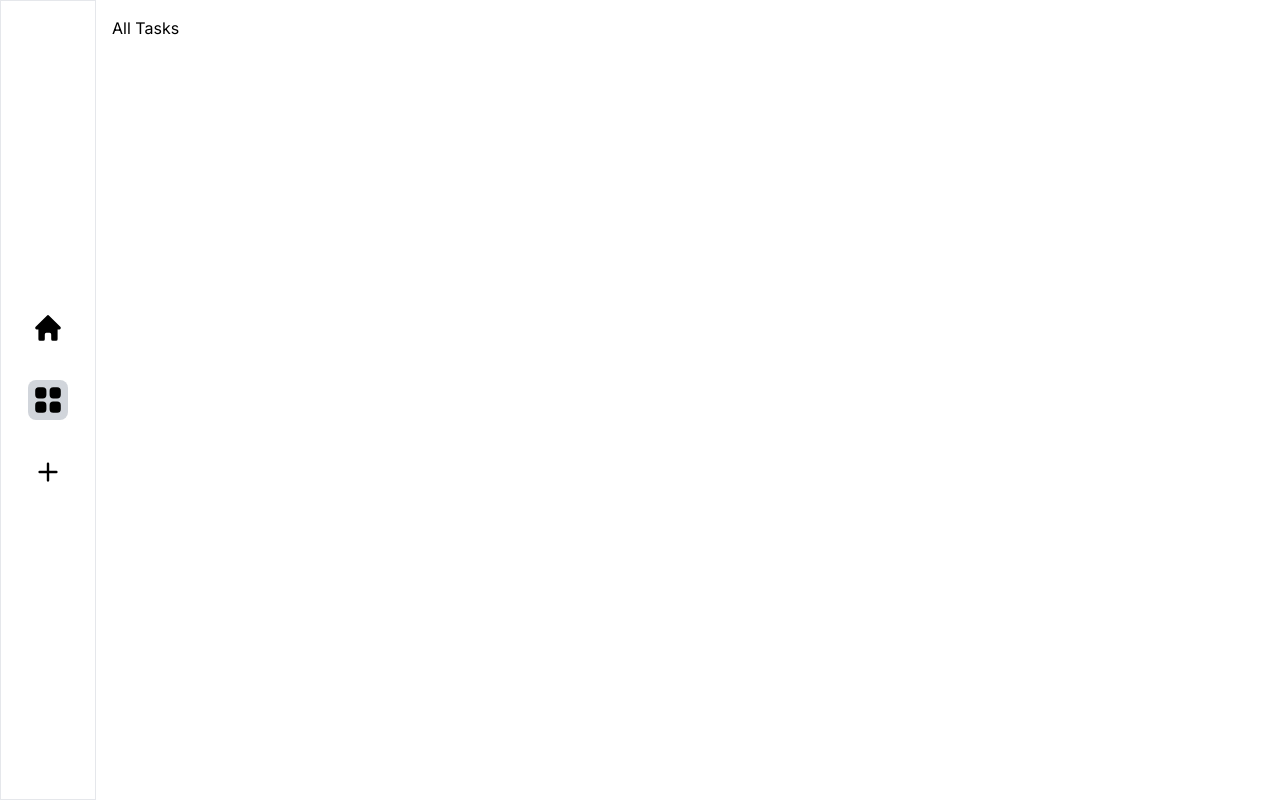
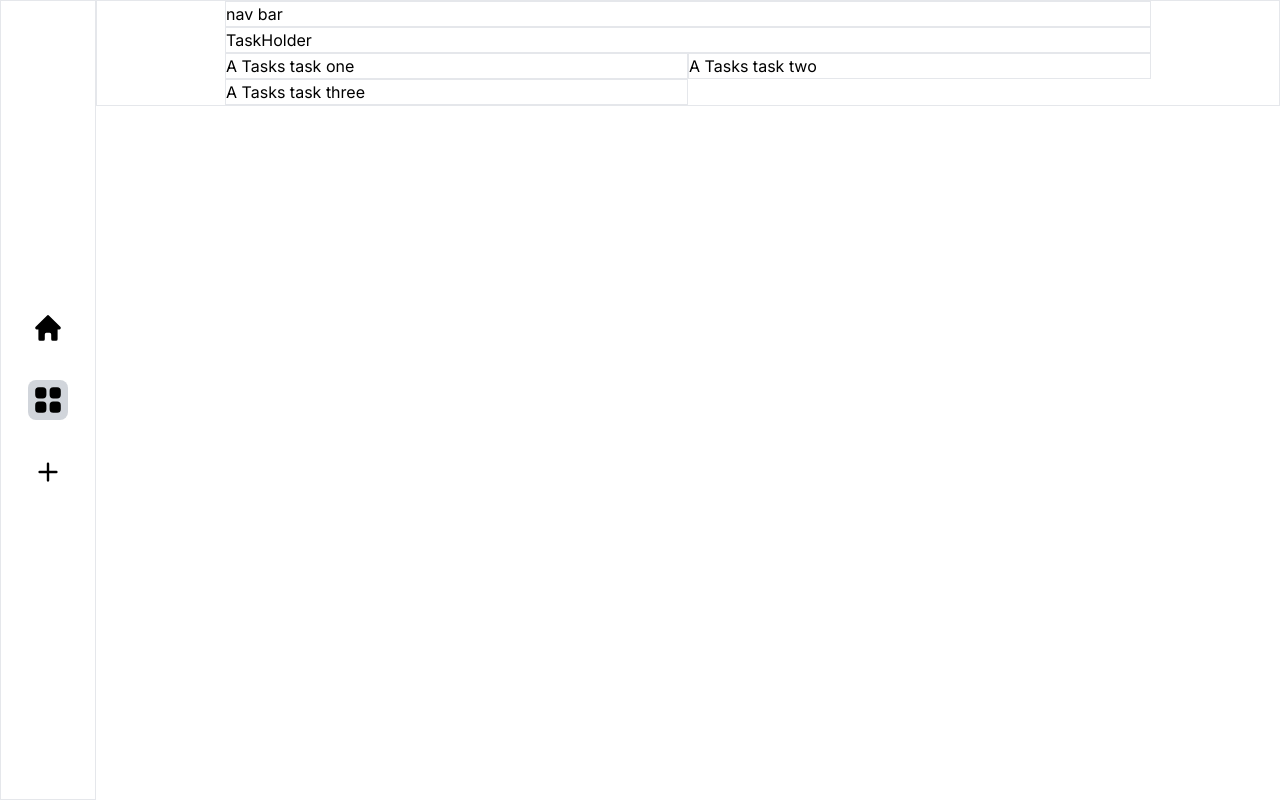
Before and after one commit to prime-infinity/OlympusTasks, a Next.js app: page /home/tasks in a window 1280 px wide. Built offline with nearby package versions, Linux system fonts and the light colour scheme.

Commit message:
done tasks structure, styling next

```diff
--- /dev/null
+++ b/app/data.ts
@@ -0,0 +1,28 @@
+import { Task } from "./interfaces/ITask";
+
+export const tasks: Task[] = [
+  {
+    id: 1697120742914,
+    name: "task one",
+    note: "these are some notes on task one",
+    pinned: true,
+    date: "12-10-2023",
+    category: 3,
+  },
+  {
+    id: 1697120794744,
+    name: "task two",
+    note: "soem notes",
+    pinned: true,
+    date: "12-10-2023",
+    category: 1,
+  },
+  {
+    id: 1697120820001,
+    name: "task three",
+    note: "somenotes on task three",
+    pinned: true,
+    date: "12-10-2023",
+    category: 0,
+  },
+];
--- a/app/home/layout.tsx
+++ b/app/home/layout.tsx
@@ -18,7 +18,7 @@ export default function HomeLayout({
         {/* Show on mobile screens only */}
         <BottomNavBar />
       </div>
-      <div className="md:ml-24 p-4">
+      <div className="md:ml-24 px-4 md:px-32 border">
         <main>{children}</main>
       </div>
     </>
--- /dev/null
+++ b/app/home/tasks/TaskHolder.tsx
@@ -0,0 +1,14 @@
+import { tasks } from "@/app/data";
+import Tasks from "./Tasks";
+
+export default function TaskHolder() {
+  return (
+    <>
+      <div className="col-span-1 md:col-span-2 border">TaskHolder</div>
+      {tasks.map((task) => (
+        <Tasks key={task.id} data={task} />
+      ))}
+      {tasks.length === 0 && <p className="text-center">There are no tasks</p>}
+    </>
+  );
+}
--- /dev/null
+++ b/app/home/tasks/Tasks.tsx
@@ -0,0 +1,14 @@
+import { Task } from "@/app/interfaces/ITask";
+
+interface IProp {
+  data: Task;
+}
+const Tasks: React.FC<IProp> = ({ data }) => {
+  return (
+    <div className="">
+      <div className="border">A Tasks {data.name}</div>
+    </div>
+  );
+};
+
+export default Tasks;
--- /dev/null
+++ b/app/home/tasks/loading.tsx
@@ -0,0 +1,3 @@
+export default function Loading() {
+  return <div>loading tasks</div>;
+}
--- a/app/home/tasks/page.tsx
+++ b/app/home/tasks/page.tsx
@@ -1,3 +1,15 @@
+import { Suspense } from "react";
+import Loading from "./loading";
+import TaskHolder from "./TaskHolder";
+
 export default function Tasks() {
-  return <div>All Tasks</div>;
+  return (
+    <div className="grid grid-cols-1 md:grid-cols-2">
+      <div className="border col-span-1 md:col-span-2">nav bar</div>
+
+      <Suspense fallback={<Loading />}>
+        <TaskHolder />
+      </Suspense>
+    </div>
+  );
 }
--- /dev/null
+++ b/app/interfaces/ITask.ts
@@ -0,0 +1,8 @@
+export interface Task {
+    id: number;
+    name: string;
+    note: string;
+    pinned: boolean;
+    date: string;
+    category: number;
+  }
```
Also changed, not shown: app/home/tasks/[id]/page.tsx (added).
